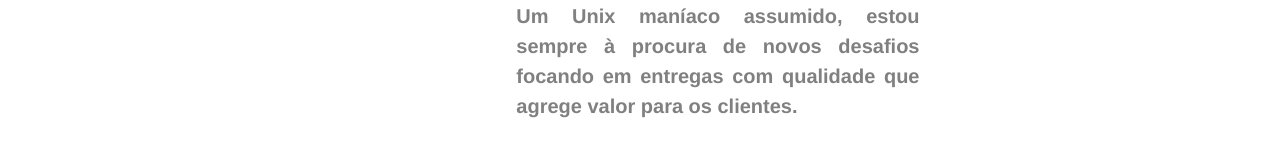
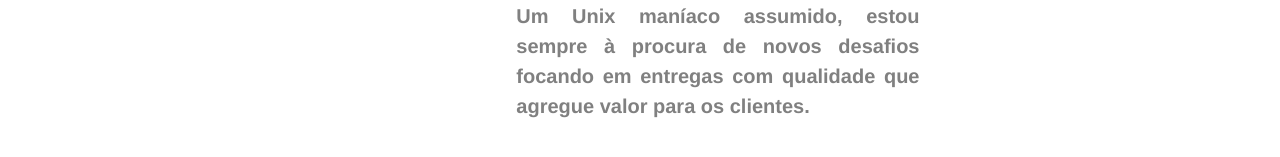
Before and after one commit to rgarbin/rgarbin.github.com, a Jekyll site: the page built from index.html, in a window 1280 px wide. Shown: the part 466-623 px from the top of the page. Built offline with Jekyll 4.4.1, drawn with Linux system fonts in a browser that asks for light colours; comment, search, counter and statistics services are not loaded; some of the changed text lies outside the part shown.

Commit message:
code review +eduardo.maia

```diff
--- a/index.html
+++ b/index.html
@@ -6,5 +6,5 @@ title: Home
 <div id="home_presentation">
   <img alt="" src="/assets/images/rgarbin.jpg" height="280px" width="215px" >
   <h2>Rafael Garbin</h2>
-  <h3 class="resume">Eu atuo como desenvolvedor de software, ajudando minha equipe a desenvolver produtos incriveis para nossos clientes. Eu sou um entusiasta de tecnologia em geral que adora ajudar os outros a aprender, inovar e eliminar desperdício. Um Unix maníaco assumido, estou sempre à procura de novos desafios  focando em entregas com qualidade que agrege valor para os clientes.</h3>
+  <h3 class="resume">Eu atuo como desenvolvedor de software, ajudando minha equipe a desenvolver produtos incriveis para nossos clientes. Eu sou um entusiasta de tecnologia em geral que adora ajudar os outros a aprender, inovar e eliminar desperdício. Um Unix maníaco assumido, estou sempre à procura de novos desafios  focando em entregas com qualidade que agregue valor para os clientes.</h3>
 </div>
```
